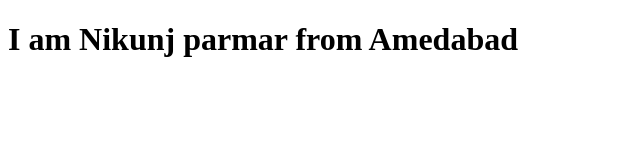
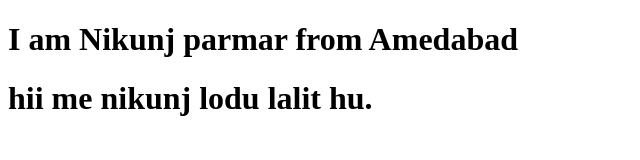
Before and after one commit to sameerrathod92/VCSCF-1, a plain HTML site: page index.html in a window 1280 px wide. Shown: the whole page, without its empty margins (0-640 px from the left). Drawn offline with Linux system fonts and the light colour scheme.

Commit message:
Update index.html

```diff
--- a/index.html
+++ b/index.html
@@ -7,5 +7,6 @@
 </head>
 <body>
     <h1>I am Nikunj parmar from Amedabad</h1>
+    <h1>hii me nikunj lodu lalit hu.</h1>
 </body>
 </html>
```
